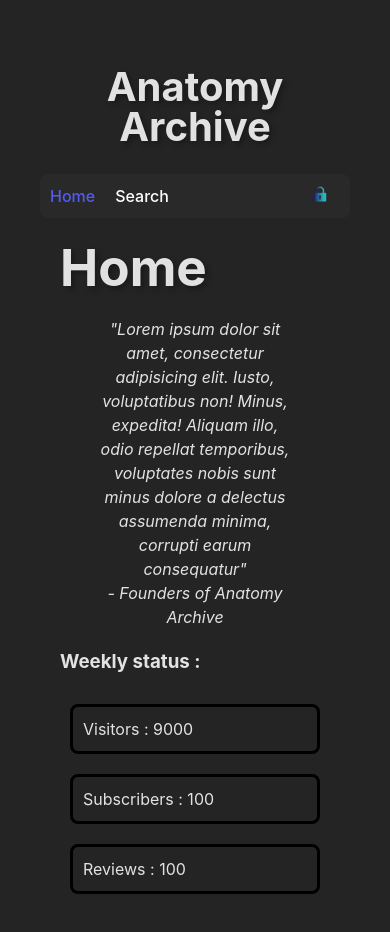
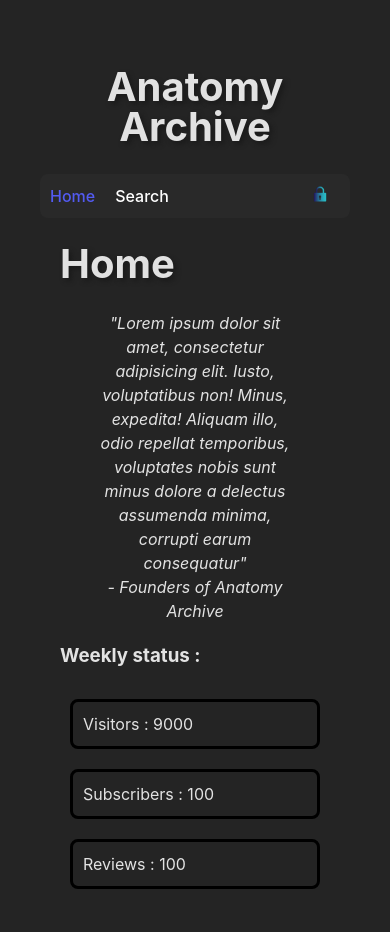
Before and after one commit to kotteletfisk/anatomy-archive-react, a React (Vite) app: page / in a window 390 px wide. Shown: the top 932 px of the page. Built offline with nearby package versions, Linux system fonts and the light colour scheme.

Commit message:
updated css

```diff
--- a/src/styles/index.css
+++ b/src/styles/index.css
@@ -354,6 +354,10 @@ p {
 
 
 @media (max-width: 600px) {
+  h1 {
+    font-size: 2.5em;
+    line-height: 1em;
+  }
   .title {
     font-size: 2.5em;
     line-height: 1em;
```
